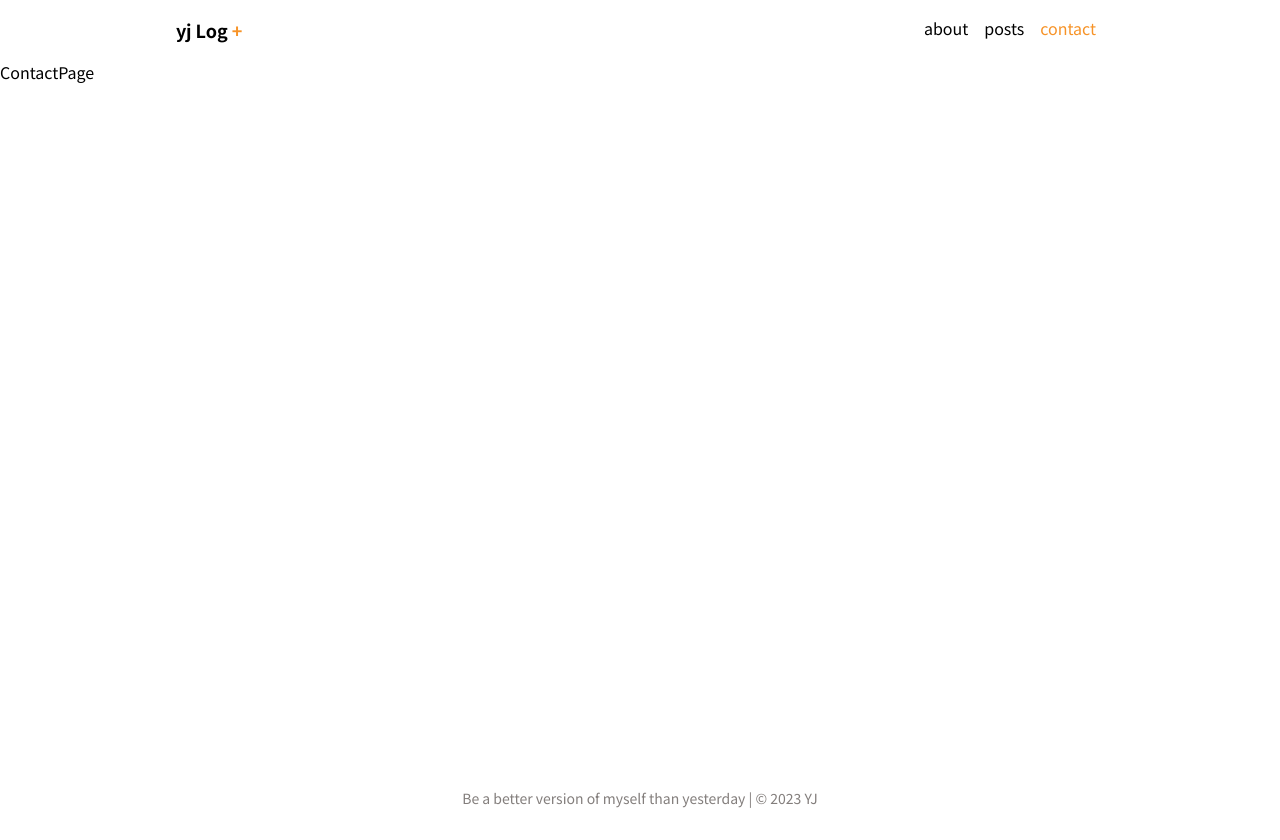
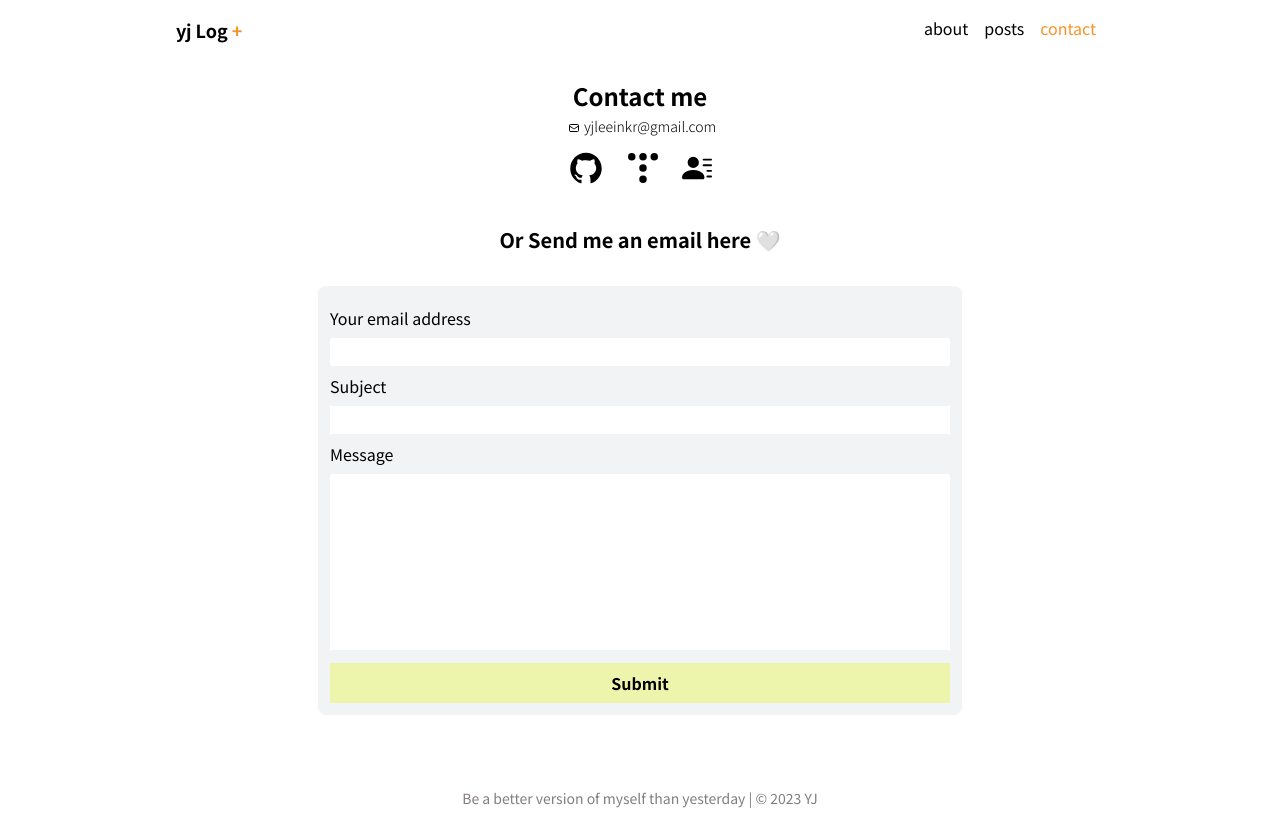
Before and after one commit to yjleeinkr/yj-log, a Next.js app: page /contact in a window 1280 px wide. Built offline with nearby package versions, Linux system fonts and the light colour scheme.

Commit message:
wip : email form

```diff
--- a/package.json
+++ b/package.json
@@ -16,6 +16,7 @@
     "eslint": "8.41.0",
     "eslint-config-next": "13.4.3",
     "next": "13.4.3",
+    "nodemailer": "^6.9.2",
     "postcss": "8.4.23",
     "react": "18.2.0",
     "react-dom": "18.2.0",
@@ -25,7 +26,8 @@
     "react-syntax-highlighter": "^15.5.0",
     "remark-gfm": "^3.0.1",
     "tailwindcss": "3.3.2",
-    "typescript": "5.0.4"
+    "typescript": "5.0.4",
+    "yup": "^1.2.0"
   },
   "devDependencies": {
     "@types/react-syntax-highlighter": "^15.5.7",
--- a/src/app/contact/page.tsx
+++ b/src/app/contact/page.tsx
@@ -1,3 +1,41 @@
+import { AiFillGithub } from 'react-icons/ai';
+import { SiTistory } from 'react-icons/si';
+import { BsFillPersonLinesFill } from 'react-icons/bs';
+import { HiOutlineMail } from 'react-icons/hi';
+import Link from 'next/link';
+import EmailForm from '@/components/EmailForm';
+
 export default function ContactPage() {
-  return <div>ContactPage</div>;
+  return (
+    <main className="text-center max-w-[90%] lg:max-w-[85%] xl:max-w-[75%] m-zero-auto p-5">
+      <div>
+        <h1 className="text-2xl font-bold">Contact me </h1>
+        <p className="text-sm py-1 font-light">
+          <HiOutlineMail className="inline-block px-1 text-xl" />
+          yjleeinkr@gmail.com
+        </p>
+        <ul className="flex items-center justify-center">
+          <li className="py-2 px-3 text-4xl">
+            <Link href="https://github.com/yjleeinkr/" target="_blank">
+              <AiFillGithub />
+            </Link>
+          </li>
+          <li className="py-2 px-3 text-3xl">
+            <Link href="https://yjleekr.tistory.com/" target="_blank">
+              <SiTistory />
+            </Link>
+          </li>
+          <li className="py-2 px-3 text-3xl">
+            <Link href="https://yjleeinkr.github.io/resume" target="_blank">
+              <BsFillPersonLinesFill />
+            </Link>
+          </li>
+        </ul>
+      </div>
+      <div>
+        <h1 className="text-xl font-bold py-8">Or Send me an email here 🤍</h1>
+        <EmailForm />
+      </div>
+    </main>
+  );
 }
--- /dev/null
+++ b/src/components/EmailForm.tsx
@@ -0,0 +1,21 @@
+'use client';
+
+export default function EmailForm() {
+  return (
+    <form className="bg-lightgrey w-full sm:w-[90%] md:w-[70%] m-zero-auto p-3 rounded-lg">
+      <h3 className="text-primary text-start py-2">Your email address</h3>
+      <input
+        type="text"
+        className="w-full focus:outline-none focus:border-secondary focus:shadow-input py-1 px-2 text-sm"
+      />
+      <h3 className="text-primary text-start py-2">Subject</h3>
+      <input
+        type="text"
+        className="w-full focus:outline-none focus:border-secondary focus:shadow-input py-1 px-2 text-sm"
+      />
+      <h3 className="text-primary text-start py-2">Message</h3>
+      <textarea className="w-full resize-none h-44 focus:outline-none focus:border-secondary focus:shadow-input py-1 px-2 text-sm" />
+      <button className="bg-point w-full mt-2 py-2 font-bold">Submit</button>
+    </form>
+  );
+}
--- a/tailwind.config.js
+++ b/tailwind.config.js
@@ -12,11 +12,13 @@ module.exports = {
       secondary: '#837e7c',
       point: '#edf4ac',
       lightgrey: '#f1f3f4',
+      white: '#ffffff',
     },
     boxShadow: {
       highlight: '#F79327 0px 0px 6px 0px',
       card: 'rgba(0, 0, 0, 0.2) 0px 0px 5px 0px',
       'card-pop': 'rgba(0, 0, 0, 0.1) 2px 3px 5px 2px',
+      input: '#ddd 0 0 10px',
     },
     extend: {
       backgroundImage: {
```
Also changed, not shown: 1 other file (tests, documents, lock files or other folders).
